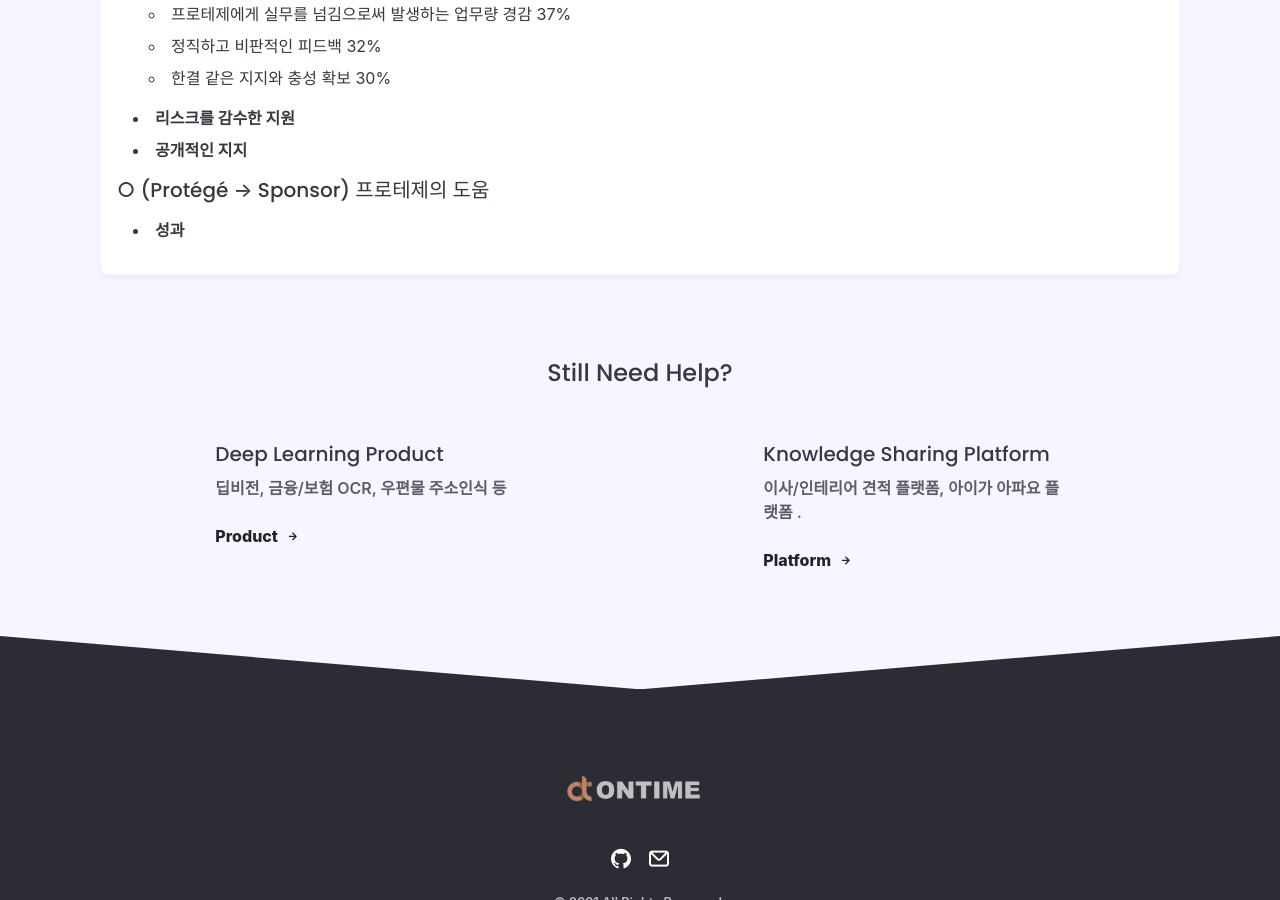
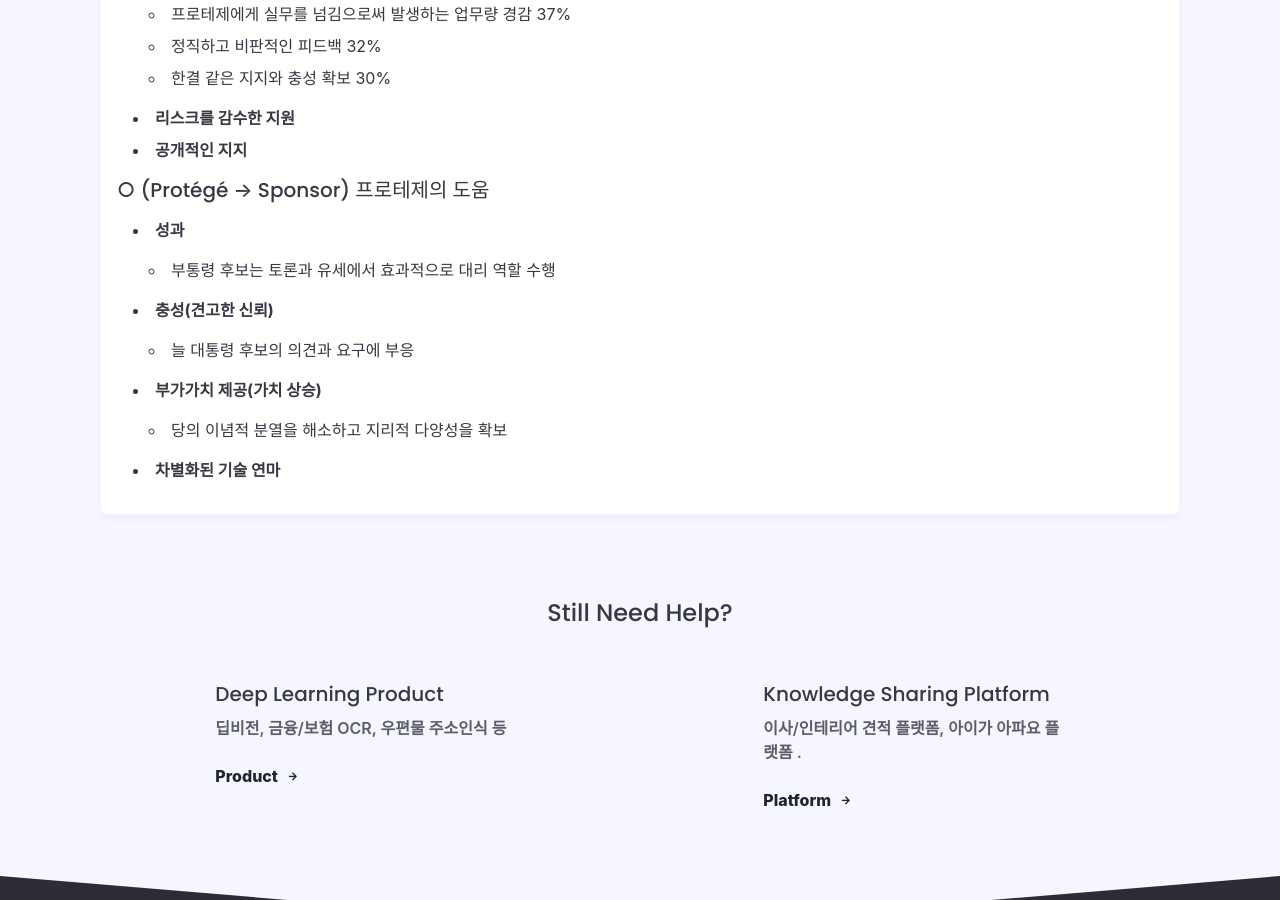
Before and after one commit to ontime-git/ontime-git.github.io, a Jekyll site: the page built from _posts/trace/2021-03-03-The-Sponsor-Effect.md, in a window 1280 px wide and 900 px high, scrolled down 3301 px. Built offline with Jekyll 4.4.1, drawn with Linux system fonts in a browser that asks for light colours; nearby versions of some CDN libraries; some web fonts are replaced; comment, search, counter and statistics services are not loaded; some of the changed text lies outside the part shown.

Commit message:
Update 2021-03-03-The-Sponsor-Effect.md

```diff
--- a/_posts/trace/2021-03-03-The-Sponsor-Effect.md
+++ b/_posts/trace/2021-03-03-The-Sponsor-Effect.md
@@ -45,6 +45,7 @@ published: true
   - 확실한 이익을 끌어내기 위해서는 처음부터 분명한 조건을 제시함
   - 원하는 성과가 무엇이며 줄 수 있는 혜택이 어떤 것이 분명히 밝혀야 할 때 옴
 
+
 ##### ○ (Sponsor → Protégé) 스폰서의 투자
 
 * **인재 발굴**
@@ -75,6 +76,16 @@ published: true
 * **리스크를 감수한 지원**
 * **공개적인 지지**
 
+
 ##### ○ (Protégé → Sponsor) 프로테제의 도움
 
 * **성과**
+  - 부통령 후보는 토론과 유세에서 효과적으로 대리 역할 수행
+
+* **충성(견고한 신뢰)**
+  - 늘 대통령 후보의 의견과 요구에 부응
+
+* **부가가치 제공(가치 상승)**
+  - 당의 이념적 분열을 해소하고 지리적 다양성을 확보
+
+* **차별화된 기술 연마**
```
